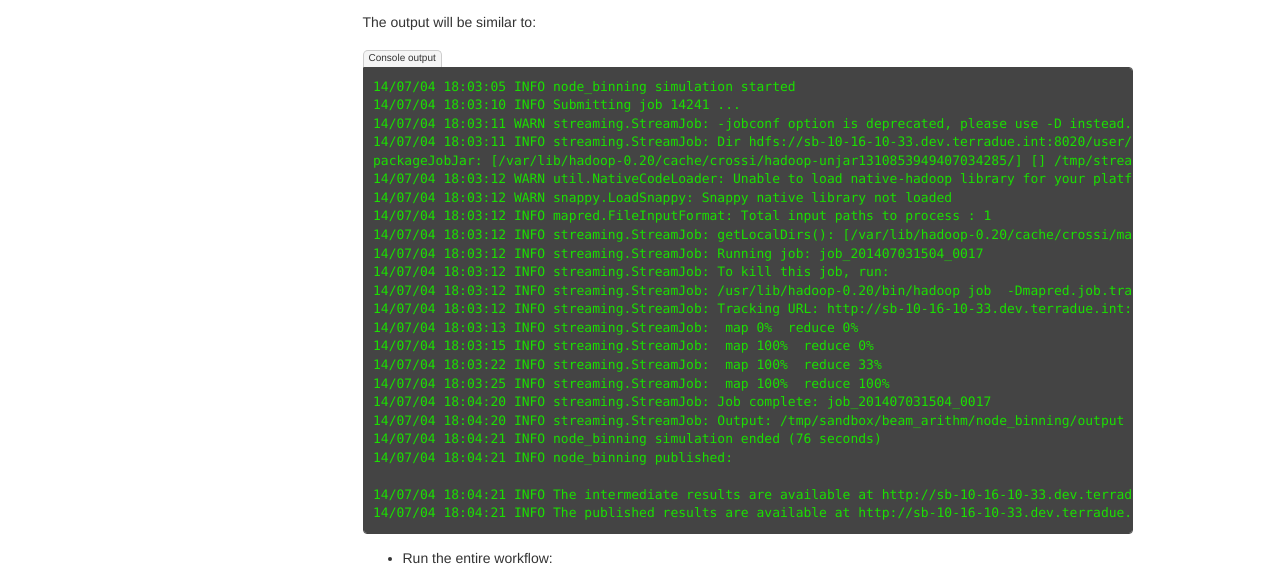
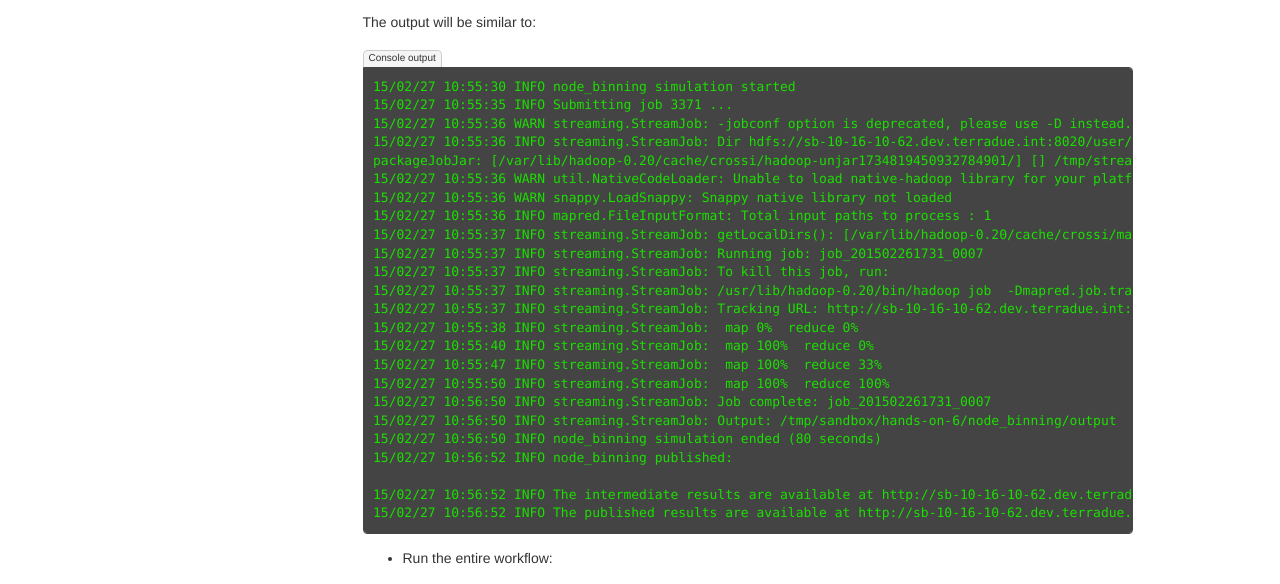
Before and after one commit to Terradue/doc-developer-sandbox, a Sphinx documentation site: the page built from source/developer/multinode.rst, in a window 1280 px wide and 900 px high, scrolled down 1581 px. Shown: the part 181-765 px from the top of the window. Built offline with Sphinx 7.4.7, drawn with Linux system fonts in a browser that asks for light colours; pages that are not in the unit, such as notebooks, are missing from menus.

Commit message:
Updated output Hands-On 6

```diff
--- a/source/developer/multinode.rst
+++ b/source/developer/multinode.rst
@@ -97,30 +97,30 @@
 
 .. code-block:: console-output
 
-  14/07/04 18:03:05 INFO node_binning simulation started
-  14/07/04 18:03:10 INFO Submitting job 14241 ...
-  14/07/04 18:03:11 WARN streaming.StreamJob: -jobconf option is deprecated, please use -D instead.
-  14/07/04 18:03:11 INFO streaming.StreamJob: Dir hdfs://sb-10-16-10-33.dev.terradue.int:8020/user/crossi/monitor already exists
-  packageJobJar: [/var/lib/hadoop-0.20/cache/crossi/hadoop-unjar1310853949407034285/] [] /tmp/streamjob5828494070521580741.jar tmpDir=null
-  14/07/04 18:03:12 WARN util.NativeCodeLoader: Unable to load native-hadoop library for your platform... using builtin-java classes where applicable
-  14/07/04 18:03:12 WARN snappy.LoadSnappy: Snappy native library not loaded
-  14/07/04 18:03:12 INFO mapred.FileInputFormat: Total input paths to process : 1
-  14/07/04 18:03:12 INFO streaming.StreamJob: getLocalDirs(): [/var/lib/hadoop-0.20/cache/crossi/mapred/local]
-  14/07/04 18:03:12 INFO streaming.StreamJob: Running job: job_201407031504_0017
-  14/07/04 18:03:12 INFO streaming.StreamJob: To kill this job, run:
-  14/07/04 18:03:12 INFO streaming.StreamJob: /usr/lib/hadoop-0.20/bin/hadoop job  -Dmapred.job.tracker=sb-10-16-10-33.dev.terradue.int:8021 -kill job_201407031504_0017
-  14/07/04 18:03:12 INFO streaming.StreamJob: Tracking URL: http://sb-10-16-10-33.dev.terradue.int:50030/jobdetails.jsp?jobid=job_201407031504_0017
-  14/07/04 18:03:13 INFO streaming.StreamJob:  map 0%  reduce 0%
-  14/07/04 18:03:15 INFO streaming.StreamJob:  map 100%  reduce 0%
-  14/07/04 18:03:22 INFO streaming.StreamJob:  map 100%  reduce 33%
-  14/07/04 18:03:25 INFO streaming.StreamJob:  map 100%  reduce 100%
-  14/07/04 18:04:20 INFO streaming.StreamJob: Job complete: job_201407031504_0017
-  14/07/04 18:04:20 INFO streaming.StreamJob: Output: /tmp/sandbox/beam_arithm/node_binning/output
-  14/07/04 18:04:21 INFO node_binning simulation ended (76 seconds)
-  14/07/04 18:04:21 INFO node_binning published:
+  15/02/27 10:55:30 INFO node_binning simulation started
+  15/02/27 10:55:35 INFO Submitting job 3371 ...
+  15/02/27 10:55:36 WARN streaming.StreamJob: -jobconf option is deprecated, please use -D instead.
+  15/02/27 10:55:36 INFO streaming.StreamJob: Dir hdfs://sb-10-16-10-62.dev.terradue.int:8020/user/crossi/monitor already exists
+  packageJobJar: [/var/lib/hadoop-0.20/cache/crossi/hadoop-unjar1734819450932784901/] [] /tmp/streamjob8037491068763603475.jar tmpDir=null
+  15/02/27 10:55:36 WARN util.NativeCodeLoader: Unable to load native-hadoop library for your platform... using builtin-java classes where applicable
+  15/02/27 10:55:36 WARN snappy.LoadSnappy: Snappy native library not loaded
+  15/02/27 10:55:36 INFO mapred.FileInputFormat: Total input paths to process : 1
+  15/02/27 10:55:37 INFO streaming.StreamJob: getLocalDirs(): [/var/lib/hadoop-0.20/cache/crossi/mapred/local]
+  15/02/27 10:55:37 INFO streaming.StreamJob: Running job: job_201502261731_0007
+  15/02/27 10:55:37 INFO streaming.StreamJob: To kill this job, run:
+  15/02/27 10:55:37 INFO streaming.StreamJob: /usr/lib/hadoop-0.20/bin/hadoop job  -Dmapred.job.tracker=sb-10-16-10-62.dev.terradue.int:8021 -kill job_201502261731_0007
+  15/02/27 10:55:37 INFO streaming.StreamJob: Tracking URL: http://sb-10-16-10-62.dev.terradue.int:50030/jobdetails.jsp?jobid=job_201502261731_0007
+  15/02/27 10:55:38 INFO streaming.StreamJob:  map 0%  reduce 0%
+  15/02/27 10:55:40 INFO streaming.StreamJob:  map 100%  reduce 0%
+  15/02/27 10:55:47 INFO streaming.StreamJob:  map 100%  reduce 33%
+  15/02/27 10:55:50 INFO streaming.StreamJob:  map 100%  reduce 100%
+  15/02/27 10:56:50 INFO streaming.StreamJob: Job complete: job_201502261731_0007
+  15/02/27 10:56:50 INFO streaming.StreamJob: Output: /tmp/sandbox/hands-on-6/node_binning/output
+  15/02/27 10:56:50 INFO node_binning simulation ended (80 seconds)
+  15/02/27 10:56:52 INFO node_binning published:
 
-  14/07/04 18:04:21 INFO The intermediate results are available at http://sb-10-16-10-33.dev.terradue.int:50075/browseDirectory.jsp?dir=/tmp/sandbox/beam_arithm/node_binning%2Fdata&namenodeInfoPort=50070
-  14/07/04 18:04:21 INFO The published results are available at http://sb-10-16-10-33.dev.terradue.int:50075/browseDirectory.jsp?dir=/tmp/sandbox/beam_arithm/node_binning%2F_results&namenodeInfoPort=50070
+  15/02/27 10:56:52 INFO The intermediate results are available at http://sb-10-16-10-62.dev.terradue.int:50075/browseDirectory.jsp?dir=/tmp/sandbox/hands-on-6/node_binning%2Fdata&namenodeInfoPort=50070
+  15/02/27 10:56:52 INFO The published results are available at http://sb-10-16-10-62.dev.terradue.int:50075/browseDirectory.jsp?dir=/tmp/sandbox/hands-on-6/node_binning%2F_results&namenodeInfoPort=50070
 
 * Run the entire workflow:
 
```
